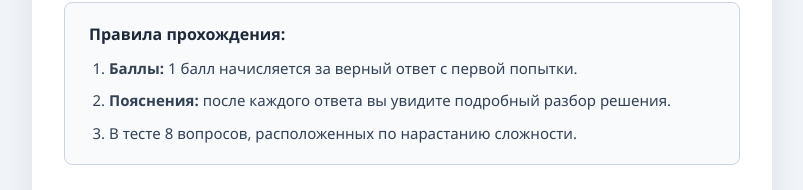
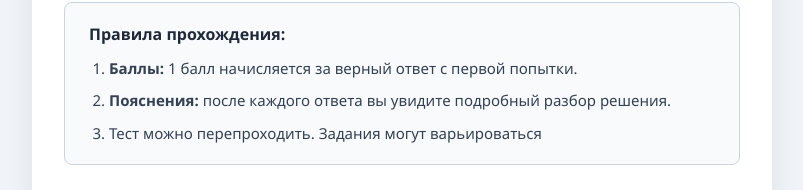
Before and after one commit to tatyana02-cloud/test_python_div_mod, a plain HTML site: page index.html in a window 1280 px wide. Shown: the part 307-497 px from the top of the page, without its empty margins (238-1041 px from the left). Drawn offline with Linux system fonts and the light colour scheme.

Commit message:
Update index.html

```diff
--- a/index.html
+++ b/index.html
@@ -241,7 +241,7 @@
         <ol class="rules-list">
           <li><strong>Баллы:</strong> 1 балл начисляется за верный ответ с первой попытки.</li>
           <li><strong>Пояснения:</strong> после каждого ответа вы увидите подробный разбор решения.</li>
-          <li>В тесте 8 вопросов, расположенных по нарастанию сложности.</li>
+          <li>Тест можно перепроходить. Задания могут варьироваться</li>
         </ol>
       </div>
       <button class="btn-primary" onclick="startQuiz()">Начать тест</button>
```
